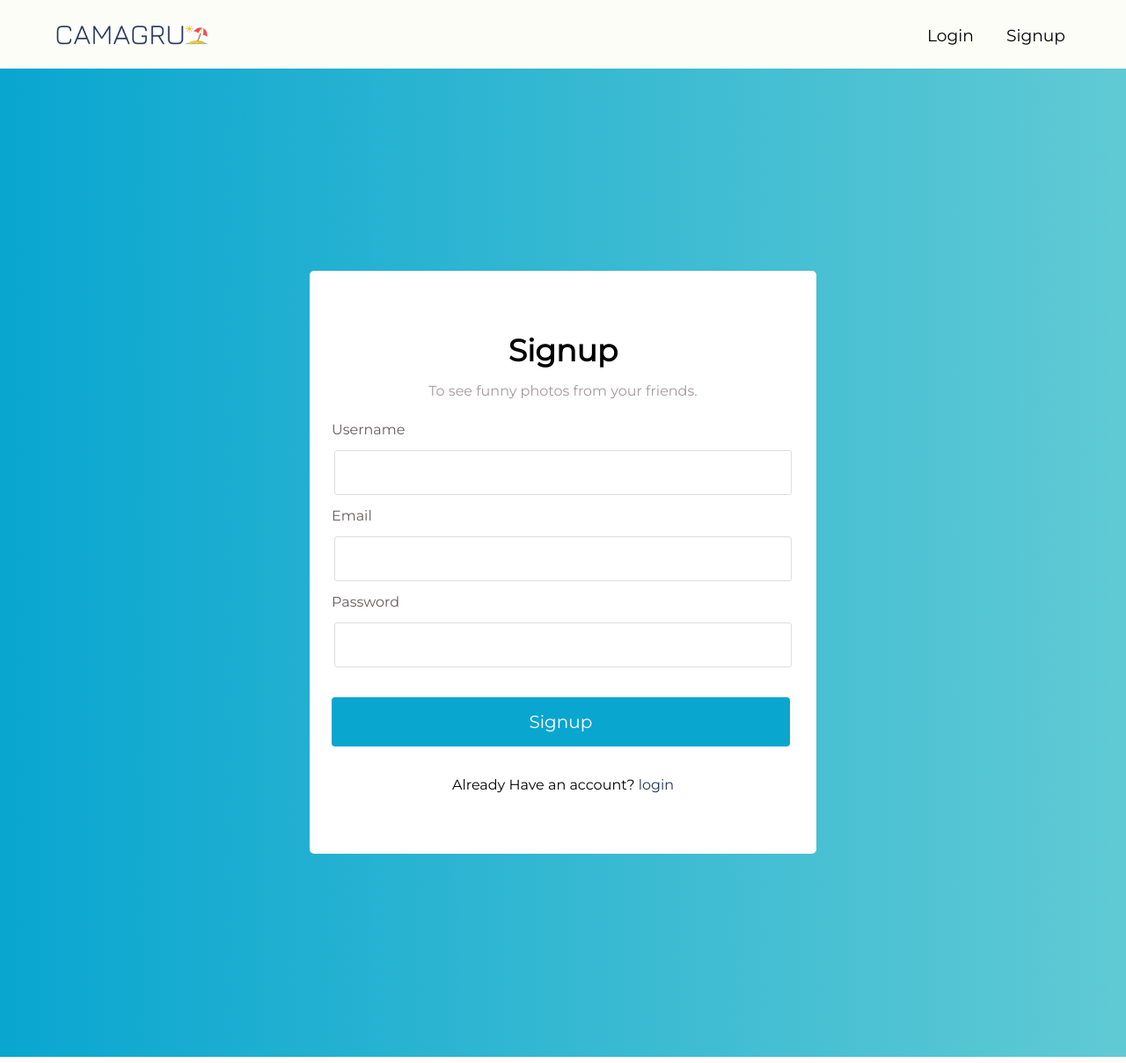
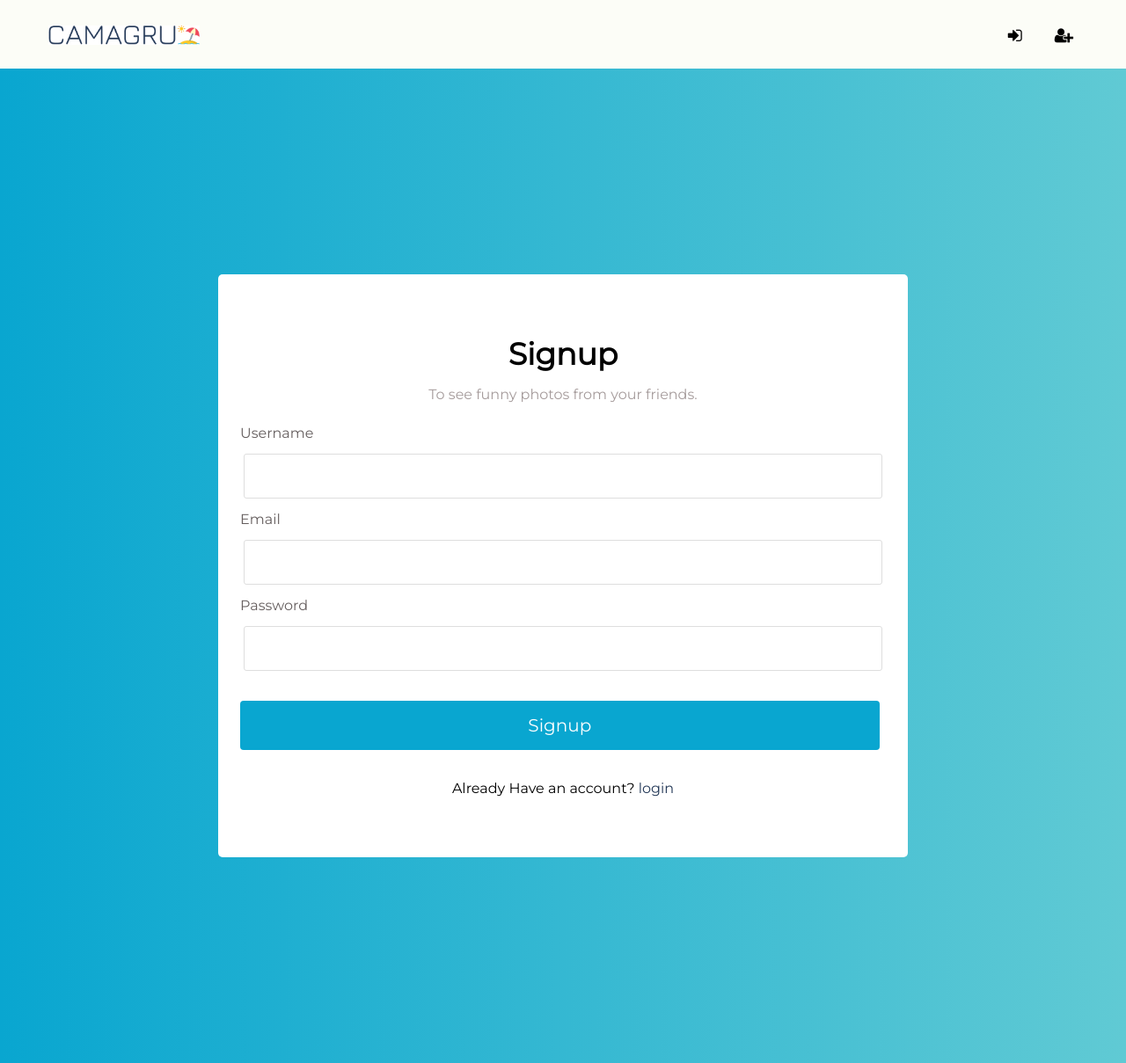
Before and after one commit to yudax42/Camagru, a PHP site: page /camagru/Views/signup.view.php in a window 1280 px wide. Shown: the whole page at 88% size. Run offline with PHP 8.4, Linux system fonts and the light colour scheme.

Commit message:
style some css

```diff
--- a/Styles/logged.css
+++ b/Styles/logged.css
@@ -13,7 +13,7 @@ body
     margin: 12% auto;
     padding: 28px;
     border-radius: 5px;
-    overflow: hidden;
+    /* overflow: hidden; */
 
 }
 .usersettings > h2
--- a/Styles/main.css
+++ b/Styles/main.css
@@ -30,6 +30,29 @@ body
     {
         width: 77%;
     }
+    .register .form {
+        width: 93%;
+    }
+    .usersettings .right {
+        float: none;
+        width: 111%;
+    }
+    .usersettings .left
+    {
+        float: left;
+        width: 100%;
+        border-radius: 5px;
+        margin-bottom: 23px;
+    }
+    .usersettings {
+        width: 88%;
+        padding: 12px;
+        overflow: hidden;
+    }
+    .usersettings .right .info
+    {
+        padding-left:0;
+    }
 }
 
 @media(min-width:768px) /* Small Screen Rules */
@@ -37,6 +60,9 @@ body
     .container
     {
         width: 750px;
+    }
+    .register .form {
+        width: 83%;
     }
 
 }
@@ -52,6 +78,10 @@ body
     .container
     {
         width: 1170px;
+    }
+    .register .form
+    {
+        width: 67%;
     }
 }
 
--- a/Views/header.view.php
+++ b/Views/header.view.php
@@ -14,7 +14,7 @@
         ?>
             <link rel="stylesheet" href="../Styles/logged.css">
             <?php } ?>
-
+        <link rel="stylesheet" href="https://cdnjs.cloudflare.com/ajax/libs/font-awesome/4.7.0/css/font-awesome.min.css">
     </head>
     <body>
         <header>
@@ -28,9 +28,9 @@
                         {
                     ?>
                         <ul>
-                            <li><a href="createpost.view.php">create Post</a></li>
-                            <li><a href="editprofile.view.php">edit profile</a></li>
-                            <li><a href="http://<?php echo $_SERVER["HTTP_HOST"]?>/camagru/Views/logged.view.php?action=logout">logout</a></li>
+                            <li><a href="createpost.view.php"><i class="fa fa-plus" aria-hidden="true"></i></a></li>
+                            <li><a href="editprofile.view.php"><i class="fa fa-user" aria-hidden="true"></i></a></li>
+                            <li><a href="http://<?php echo $_SERVER["HTTP_HOST"]?>/camagru/Views/logged.view.php?action=logout"><i class="fa fa-sign-out" aria-hidden="true"></i></a></li>
                         </ul>
 
 
@@ -40,8 +40,8 @@
                         {
                     ?>
                         <ul>
-                            <li><a href="http://<?php echo $_SERVER["HTTP_HOST"]?>/camagru/Views/login.view.php">Login</a></li>
-                            <li><a href="http://<?php echo $_SERVER["HTTP_HOST"]?>/camagru/Views/signup.view.php">Signup</a></li>
+                            <li><a href="http://<?php echo $_SERVER["HTTP_HOST"]?>/camagru/Views/login.view.php"><i class="fa fa-sign-in" aria-hidden="true"></i></a></li>
+                            <li><a href="http://<?php echo $_SERVER["HTTP_HOST"]?>/camagru/Views/signup.view.php"><i class="fa fa-user-plus" aria-hidden="true"></i></a></li>
                         </ul>
 
                     <?php
--- a/Views/logged.view.php
+++ b/Views/logged.view.php
@@ -36,6 +36,8 @@
                         $post->update_element_in_db("likes","status","liked",$condition);
                     }
                 }
+                $link = "logged.view.php#".$_GET['id'];
+                header("Location: $link");
             }
         }
     }
@@ -44,7 +46,6 @@
         <link rel="stylesheet" href="../Styles/main.css">
     </head>
     <body class="animated fadeIn">
-        <h1>Welcome, <?php echo $_SESSION["username"];?></h1>
        <div class="container">
         <?php
             $list_post = new Pagination(5,"posts");
@@ -59,7 +60,7 @@
                         {
                             $total = $post->total_likes("likes",$row["id"]);
                         }
-                        echo "<div class=post>";
+                        echo "<div class=post id=".$row["id"].">";
                             echo "<section class=title>";
                                 echo "<div class=name>".$row['username']."</div>";
                                 echo "<div class=creationdate>".$row['creation_date']."</div>";
--- a/Views/login.view.php
+++ b/Views/login.view.php
@@ -3,6 +3,10 @@
     include("header.view.php");
 
 ?>
+    <head>
+        <link rel="stylesheet" href="../Styles/main.css">
+    </head>
+    <body style="background: linear-gradient(90deg, rgba(2,0,36,1) 0%, rgba(9,166,208,1) 0%, rgba(96,202,212,1) 100%);">
         <section class='register'>
             <div class="container">
                 <div class="form">
--- a/Views/signup.view.php
+++ b/Views/signup.view.php
@@ -6,6 +6,10 @@
         header("location: logged.view.php");
     }
 ?>
+    <head>
+        <link rel="stylesheet" href="../Styles/main.css">
+    </head>
+    <body style="background: linear-gradient(90deg, rgba(2,0,36,1) 0%, rgba(9,166,208,1) 0%, rgba(96,202,212,1) 100%);">
         <section class='register'>
             <div class="container">
                 <div class="form">
--- a/index.php
+++ b/index.php
@@ -52,10 +52,12 @@
                             </form>";
                             if($post->fetchcomments("comments",$row["id"]))
                             {
+                                echo "<div class='allcomment'>";
                                 foreach($post->fetch as $com)
                                 {
                                     echo "<div class='pcomment'><span>". $com["username"] . "</span> " . $com["comment"]. "</div>";
                                 }
+                                echo "</div>";
                             }
 
                         echo "</div>";
```
Also changed, not shown: Views/editprofile.view.php (+5 -2 lines), Models/upload/1564159122.png (added), Models/upload/1564209941.png (added), 6 other files.
